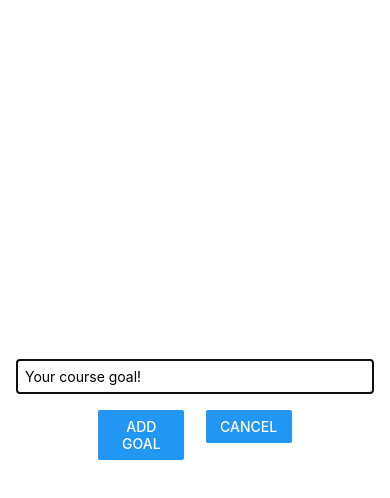
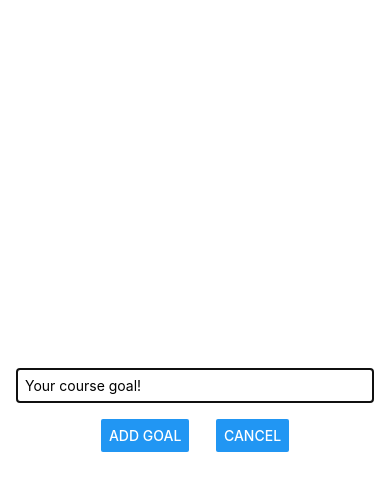
Before and after one commit to haadfida/react_native_training_application, a React Native app: screen / in a window 390 px wide. Both pictures are taken after a click on the button "ADD NEW GOAL". Shown: the top 498 px of the page. Built offline with nearby package versions, Linux system fonts and the light colour scheme.

Commit message:
resolving peer review comments

```diff
--- a/App.js
+++ b/App.js
@@ -13,13 +13,12 @@ export default function App() {
   };
 
   const addGoalHandler = (enteredGoalText) => {
-    if(enteredGoalText.length == 0){
+    if(!enteredGoalText){
       return;
     }
-    console.log(enteredGoalText);
     setCourseGoals((currentCourseGoals) => [
       ...currentCourseGoals,
-      { text: enteredGoalText, id: Math.random().toString() },
+      { text: enteredGoalText, id: enteredGoalText + Math.random().toString() },
     ]);
     cancelGoalAdditionHandler();
   };
--- a/components/GoalInput.js
+++ b/components/GoalInput.js
@@ -5,12 +5,12 @@ const GoalInput = props => {
   const [enteredGoalText, setEnteredGoalText] = useState('');
 
   const goalInputHandler = enteredText => {
-    console.log(enteredText)
     setEnteredGoalText(enteredText);
   }
 
   const addGoalHandler = () => {
-    props.onAddGoal(enteredGoalText);
+    const {visible, onAddGoal, onCancel} = props
+    onAddGoal(enteredGoalText);
     setEnteredGoalText('');
   }
 
@@ -24,12 +24,8 @@ const GoalInput = props => {
           value={enteredGoalText}
         />
         <View style={styles.buttonContainer}>
-          <View style={styles.button}>
-            <Button title="Add Goal" onPress={addGoalHandler} />
-          </View>
-          <View style={styles.button}>
-            <Button title="Cancel" onPress={props.onCancel} />
-          </View>
+          <Button style={styles.button} title="Add Goal" onPress={addGoalHandler} />
+          <Button style={styles.button} title="Cancel" onPress={props.onCancel} />
         </View>
       </View>
     </Modal>
--- a/components/GoalItem.js
+++ b/components/GoalItem.js
@@ -1,15 +1,13 @@
-import { StyleSheet, View, Text, Pressable } from 'react-native';
+import { StyleSheet, View, Text, Pressable, TouchableOpacity } from 'react-native';
 
 const GoalItem = props => {
   return (
     <View style={styles.goalItem}>
-      <Pressable
+      <TouchableOpacity
         android_ripple={{ color: '#210644' }}
-        onPress={props.onDeleteItem.bind(this, props.id)}
-        style={({ pressed }) => pressed && styles.pressedItem}
       >
-        <Text style={styles.goalText}>{props.text}</Text>
-      </Pressable>
+        <Text onPress={props.onDeleteItem.bind(this, props.id)} style={styles.goalText}>{props.text}</Text>
+      </TouchableOpacity>
     </View>
   );
 }
```
